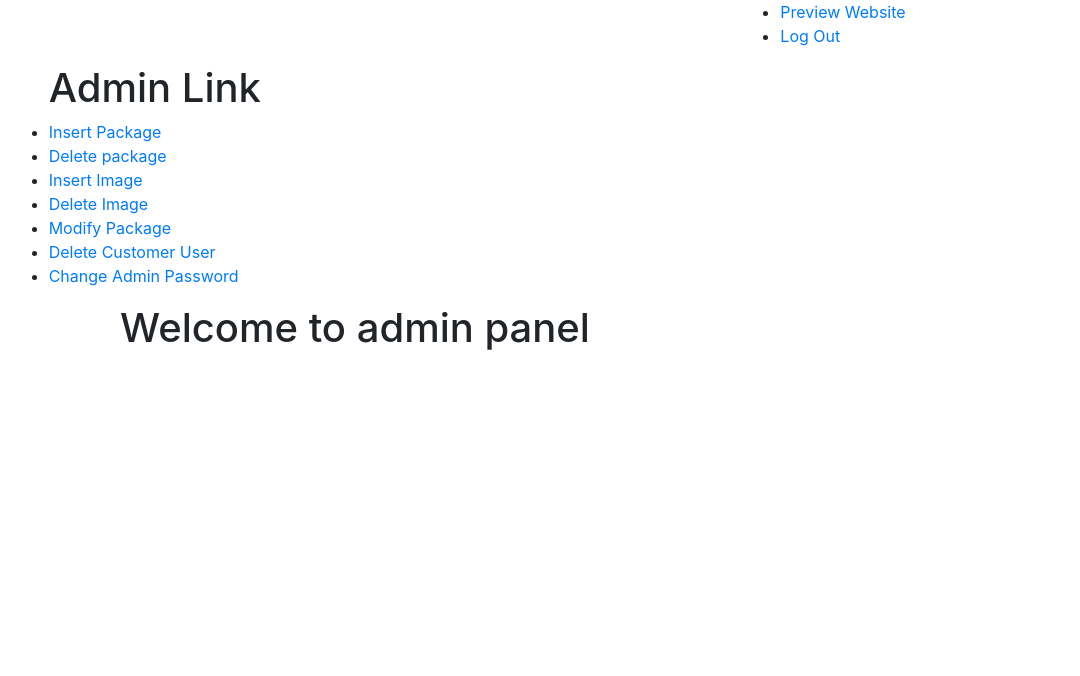
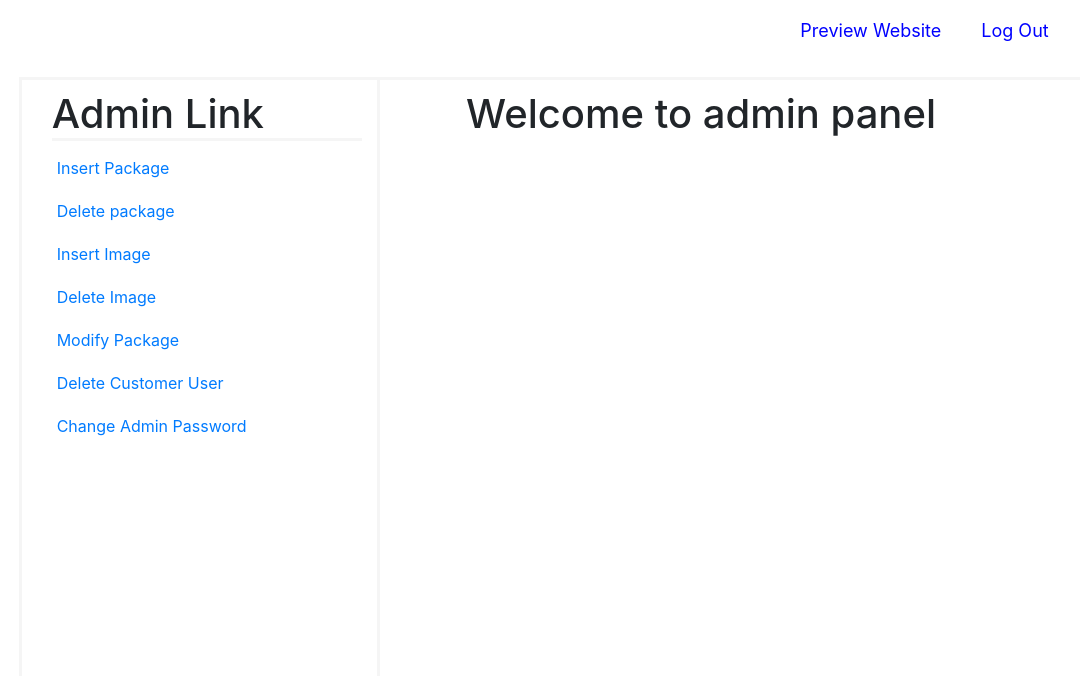
Before and after one commit to MdJusef/Travel-Agency-Project, a PHP site: page /admin-page.html in a window 1280 px wide. Shown: the top 676 px of the page, without its empty margins (88-1168 px from the left). Run offline with PHP 8.4, Linux system fonts and the light colour scheme.

Commit message:
Update style.css

```diff
--- a/style.css
+++ b/style.css
@@ -17,9 +17,6 @@
 /*Design Head*/
 .header{
     display: flex;
-
-
-
 }
 .logo{}
 .logo img{
@@ -50,25 +47,7 @@
     color:black;
 }
 /* #banner part design */
-<div class="modal" tabindex="-1" role="dialog">
-  <div class="modal-dialog" role="document">
-    <div class="modal-content">
-      <div class="modal-header">
-        <h5 class="modal-title">Modal title</h5>
-        <button type="button" class="close" data-dismiss="modal" aria-label="Close">
-          <span aria-hidden="true">&times;</span>
-        </button>
-      </div>
-      <div class="modal-body">
-        <p>Modal body text goes here.</p>
-      </div>
-      <div class="modal-footer">
-        <button type="button" class="btn btn-secondary" data-dismiss="modal">Close</button>
-        <button type="button" class="btn btn-primary">Save changes</button>
-      </div>
-    </div>
-  </div>
-</div>
+
 .banner img{
     margin-top: 50px;
     width: 1170px;
@@ -646,3 +625,68 @@ body,html{
     text-align: center;
 }
 .reservation-wrapper .my-form .my-wrap{}
+
+/*---------------------------------------------------
+------------------Admin Panel Design-------------------
+--------------------------------------------------*/
+
+
+.h-wrapper{}
+.h-wrapper .header-submenu{
+
+}
+.h-wrapper .header-submenu ul{
+    display: flex;
+}
+.h-wrapper .header-submenu ul li{
+    padding: 10px 10px;
+    margin: 7px 10px;
+    list-style: none;
+}
+.h-wrapper .header-submenu ul li a{
+    text-decoration: none;
+    color:blue;
+    font-size: 18px;
+
+}
+.h-wrapper .header-submenu ul li:hover{
+    background: rgb(206, 206, 206);
+    border-radius: 5px;
+}
+
+.h-wrapper .sub-menu{
+    display: flex;
+    border-top: 3px solid whitesmoke;
+    border-left:3px solid whitesmoke;;
+    border-right:3px solid whitesmoke;
+    height: 600px;
+}
+.h-wrapper .sub-menu .link-admin{
+    border-right: 3px solid whitesmoke;
+}
+.h-wrapper .sub-menu .link-admin h1{
+    margin-top: 10px;
+    border-bottom: 3px solid whitesmoke;
+}
+.h-wrapper .sub-menu ul{}
+.h-wrapper .sub-menu ul li{
+    list-style: none;
+    padding: 7px 5px;
+    margin: 5px 0px;
+    color: blue;
+}
+.h-wrapper .sub-menu ul li a{
+    text-decoration: none;
+}
+.h-wrapper .sub-menu ul a:hover{
+    background: rgb(206, 206, 206);
+    padding: 7px 5px;
+}
+
+.h-wrapper .sub-menu .modal-box{
+
+}
+.h-wrapper .sub-menu .modal-box h1{
+    margin-top:10px;
+
+}
```
